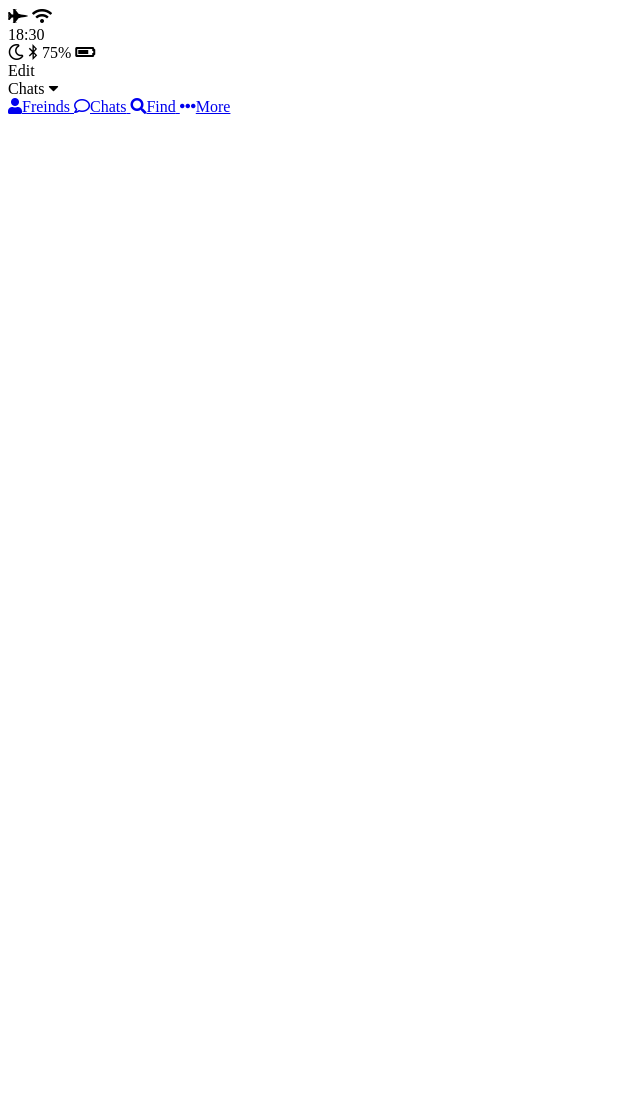
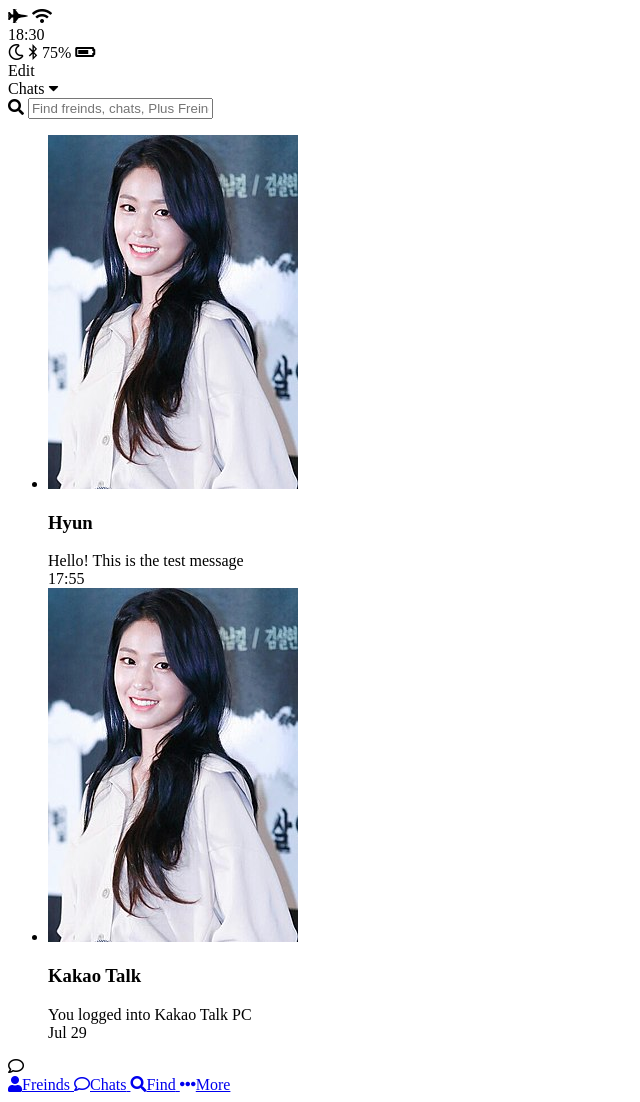
Before and after one commit to jaybjay1tr/kakao-clone, a plain HTML site: page chats.html in a window 1280 px wide. Shown: the whole page, without its empty margins (0-640 px from the left). Before the commit the page ends 800 px from the top, so only its background shows below. Drawn offline with Linux system fonts and the light colour scheme.

Commit message:
chat is done

```diff
--- a/chats.html
+++ b/chats.html
@@ -33,6 +33,46 @@
         </div>
       </div>
     </header>
+
+    <main class="chats">
+      <div class="search-bar">
+        <i class="fa fa-search"></i>
+        <input type="text" placeholder="Find freinds, chats, Plus Freinds">
+      </div>
+
+      <ul class="chats__list">
+        <li class="chats__chat">
+          <div class="chat__content">
+            <img src="images/avatar.jpg">
+            <div class="chat__preview">
+              <h3 class="chat__user">Hyun</h3>
+              <span class="chat__last-message">Hello! This is the test message</span>
+            </div>
+          </div>
+          <span class="chat__date-time">
+            17:55
+          </span>
+        </li>
+        <li class="chats__chat">
+          <div class="chat__content">
+            <img src="images/avatar.jpg">
+            <div class="chat__preview">
+              <h3 class="chat__user">Kakao Talk</h3>
+              <span class="chat__last-message">You logged into Kakao Talk PC</span>
+            </div>
+          </div>
+          <span class="chat__date-time">
+            Jul 29
+          </span>
+        </li>
+      </ul>
+
+      <div class="chat-btn">
+        <i class="far fa-comment"></i>
+      </div>
+
+    </main>
+
     <nav class="tab-bar">
       <a href="index.html" class="tab-bar__tab">
         <i class="fa fa-user"></i><span class="tab__bar__title">Freinds</span>
```
Also changed, not shown: index.html (+39 -0 lines), images/avatar.jpg (added).
